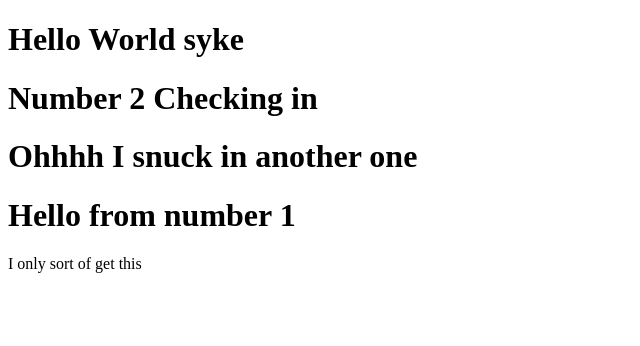
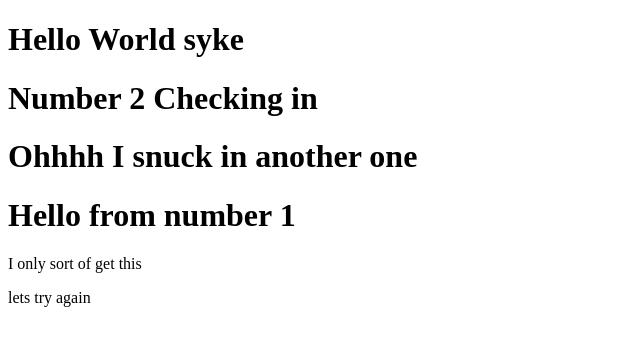
Before and after one commit to bchase93/practice, a plain HTML site: page index.html in a window 1280 px wide. Shown: the whole page, without its empty margins (0-640 px from the left). Drawn offline with Linux system fonts and the light colour scheme.

Commit message:
lets try again

```diff
--- a/index.html
+++ b/index.html
@@ -15,5 +15,6 @@
     <h1>Hello from number 1</h1>
 
     <p>I only sort of get this</p>
+    <p>lets try again</p>
 </body>
 </html>
```
